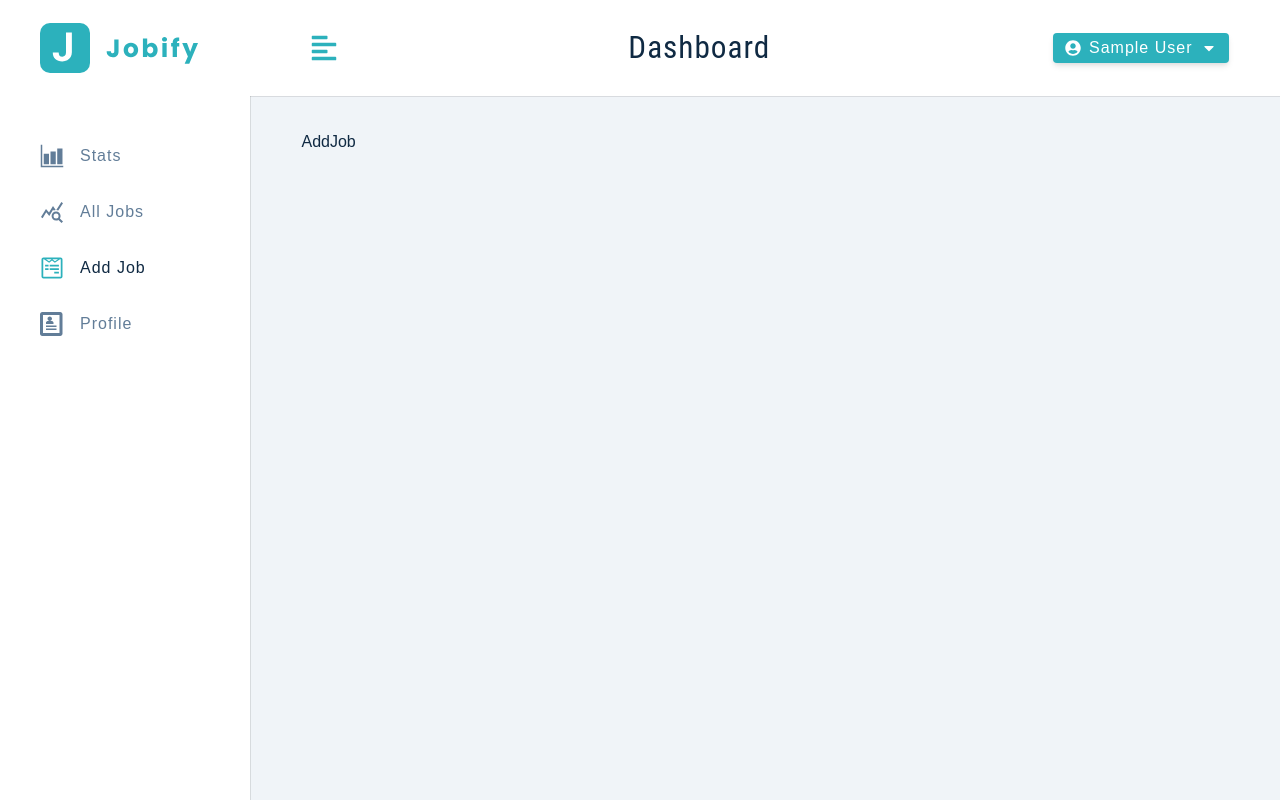
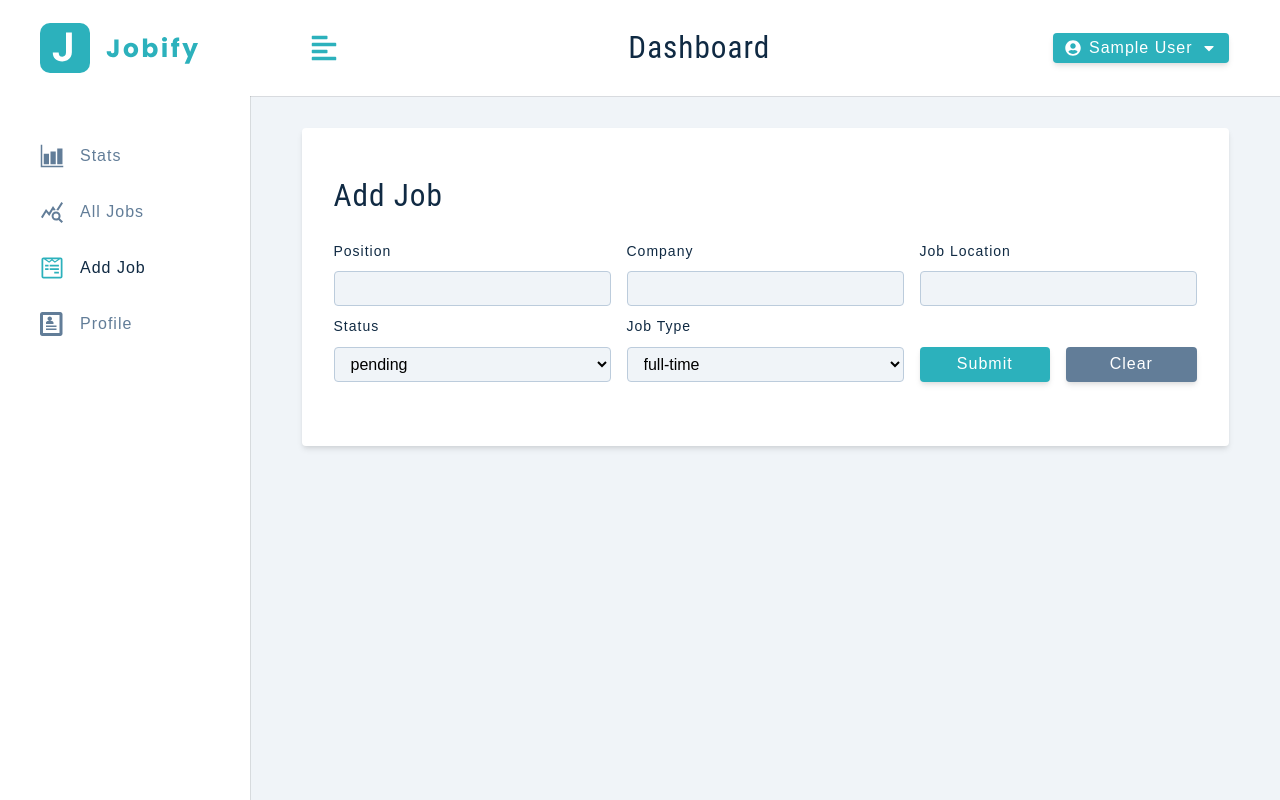
Before and after one commit to rakitenkogermans/mern-job-tracking-app, a React (Create React App) app in the folder client/: page /add-job in a window 1280 px wide. Built offline with nearby package versions, Linux system fonts and the light colour scheme; sample sign-in values are in the browser's storage.

Commit message:
create job frontend

```diff
--- /dev/null
+++ b/client/src/components/FormRowSelect.tsx
@@ -0,0 +1,30 @@
+import React from 'react';
+
+type FormRowSelectProps = {
+    labelText?: string;
+    name: string;
+    value: string;
+    handleChange: (e: React.ChangeEvent<HTMLInputElement | HTMLSelectElement>) => void;
+    list: string[];
+};
+
+const FormRowSelect: React.FC<FormRowSelectProps> = ({ labelText, name, value, handleChange, list }) => {
+    return (
+        <div className="form-row">
+            <label htmlFor={name} className="form-label">
+                {labelText || name}
+            </label>
+            <select name={name} value={value} onChange={handleChange} className="form-select">
+                {list.map((itemValue, index) => {
+                    return (
+                        <option key={index} value={itemValue}>
+                            {itemValue}
+                        </option>
+                    );
+                })}
+            </select>
+        </div>
+    );
+};
+
+export default FormRowSelect;
--- a/client/src/components/index.ts
+++ b/client/src/components/index.ts
@@ -4,5 +4,6 @@ import Alert from './Alert';
 import Navbar from './Navbar';
 import SmallSidebar from './SmallSidebar';
 import BigSidebar from './BigSidebar';
+import FormRowSelect from './FormRowSelect';
 
-export { Logo, FormRow, Alert, Navbar, SmallSidebar, BigSidebar };
+export { Logo, FormRow, Alert, Navbar, SmallSidebar, BigSidebar, FormRowSelect };
--- a/client/src/context/actions.tsx
+++ b/client/src/context/actions.tsx
@@ -9,6 +9,11 @@ export enum AppActionTypes {
     UPDATE_USER_ERROR = 'UPDATE_USER_ERROR',
     TOGGLE_SIDEBAR = 'TOGGLE_SIDEBAR',
     LOGOUT_USER = 'LOGOUT_USER',
+    HANDLE_CHANGE = 'HANDLE_CHANGE',
+    CLEAR_VALUES = 'CLEAR_VALUES',
+    CREATE_JOB_BEGIN = 'CREATE_JOB_BEGIN',
+    CREATE_JOB_SUCCESS = 'CREATE_JOB_SUCCESS',
+    CREATE_JOB_ERROR = 'CREATE_JOB_ERROR',
 }
 
 export interface AppAction {
--- a/client/src/context/appContext.tsx
+++ b/client/src/context/appContext.tsx
@@ -18,11 +18,24 @@ const initialState: StateType = {
     user: user ? JSON.parse(user) : null,
     token: token,
     userLocation: userLocation || '',
-    jobLocation: userLocation || '',
+
     showSidebar: false,
     toggleSidebar: function () {},
     logoutUser: function () {},
     updateUser: async function () {},
+
+    isEditing: false,
+    editJobId: '',
+    position: '',
+    company: '',
+    jobLocation: userLocation || '',
+    jobTypeOptions: ['full-time', 'part-time', 'remote', 'internship'],
+    jobType: 'full-time',
+    statusOptions: ['pending', 'interview', 'declined'],
+    status: 'pending',
+    handleChange: function () {},
+    clearValues: function () {},
+    createJob: async function () {},
 };
 
 const AppContext = createContext<StateType>(initialState);
@@ -128,7 +141,38 @@ const AppProvider: React.FC<{ children: React.ReactNode }> = ({ children }) => {
         clearAlert();
     };
 
-    return <AppContext.Provider value={{ ...state, displayAlert, setupUser, toggleSidebar, logoutUser, updateUser }}>{children}</AppContext.Provider>;
+    const handleChange = (name: string, value: string) => {
+        dispatch({ type: AppActionTypes.HANDLE_CHANGE, payload: { name, value } });
+    };
+
+    const clearValues = () => {
+        dispatch({ type: AppActionTypes.CLEAR_VALUES });
+    };
+
+    const createJob = async () => {
+        dispatch({ type: AppActionTypes.CREATE_JOB_BEGIN });
+        try {
+            const { position, company, jobLocation, jobType, status } = state;
+            await authFetch.post('/jobs', { position, company, jobLocation, jobType, status });
+            dispatch({ type: AppActionTypes.CREATE_JOB_SUCCESS });
+            clearValues();
+        } catch (err) {
+            if (err instanceof AxiosError) {
+                if (err.response?.status !== 401) {
+                    dispatch({ type: AppActionTypes.CREATE_JOB_ERROR, payload: { msg: err.response?.data.msg } });
+                }
+            }
+        }
+        clearAlert();
+    };
+
+    return (
+        <AppContext.Provider
+            value={{ ...state, displayAlert, setupUser, toggleSidebar, logoutUser, updateUser, handleChange, clearValues, createJob }}
+        >
+            {children}
+        </AppContext.Provider>
+    );
 };
 
 const useAppContext = () => {
--- a/client/src/context/reducer.tsx
+++ b/client/src/context/reducer.tsx
@@ -89,6 +89,45 @@ const reducer: React.Reducer<StateType, AppAction> = (state, action) => {
         return { ...initialState, user: null, token: null, userLocation: '', jobLocation: '' };
     }
 
+    if (action.type === AppActionTypes.HANDLE_CHANGE) {
+        return { ...state, [action.payload.name]: action.payload.value };
+    }
+
+    if (action.type === AppActionTypes.CLEAR_VALUES) {
+        return {
+            ...state,
+            isEditing: false,
+            editJobId: '',
+            position: '',
+            company: '',
+            jobLocation: state.userLocation,
+            jobType: 'full-time',
+            status: 'pending',
+        };
+    }
+
+    if (action.type === AppActionTypes.CREATE_JOB_BEGIN) {
+        return { ...state, isLoading: true };
+    }
+    if (action.type === AppActionTypes.CREATE_JOB_SUCCESS) {
+        return {
+            ...state,
+            isLoading: false,
+            showAlert: true,
+            alertType: 'success',
+            alertText: 'New Job Created!',
+        };
+    }
+    if (action.type === AppActionTypes.CREATE_JOB_ERROR) {
+        return {
+            ...state,
+            isLoading: false,
+            showAlert: true,
+            alertType: 'danger',
+            alertText: action.payload.msg,
+        };
+    }
+
     throw new Error(`no such action :${action.type}`);
 };
 
--- a/client/src/pages/dashboard/AddJob.tsx
+++ b/client/src/pages/dashboard/AddJob.tsx
@@ -1,9 +1,80 @@
 import React from 'react';
+import { FormRow, Alert, FormRowSelect } from '../../components';
+import { useAppContext } from '../../context/appContext';
+import Wrapper from '../../assets/wrappers/DashboardFormPage';
 
 type AddJobProps = {};
 
 const AddJob: React.FC<AddJobProps> = ({}) => {
-    return <>AddJob</>;
+    const {
+        showAlert,
+        displayAlert,
+        position,
+        company,
+        jobLocation,
+        jobType,
+        jobTypeOptions,
+        status,
+        statusOptions,
+        isEditing,
+        handleChange,
+        clearValues,
+        isLoading,
+        createJob,
+    } = useAppContext();
+
+    const handleSubmit = async (e: React.MouseEvent<HTMLButtonElement>) => {
+        e.preventDefault();
+
+        if (!position || !company || !jobLocation) {
+            displayAlert();
+            return;
+        }
+        if (isEditing) {
+            console.log('edit job');
+            return;
+        }
+        await createJob();
+        console.log('create job');
+    };
+
+    const handleJobInput = (e: React.ChangeEvent<HTMLInputElement | HTMLSelectElement>) => {
+        const name = e.target.name;
+        const value = e.target.value;
+        handleChange(name, value);
+    };
+
+    return (
+        <Wrapper>
+            <form className="form">
+                <h3>{isEditing ? 'edit job' : 'add job'}</h3>
+                {showAlert && <Alert />}
+                <div className="form-center">
+                    <FormRow type="text" name="position" value={position} handleChange={handleJobInput} />
+                    <FormRow type="text" name="company" value={company} handleChange={handleJobInput} />
+                    <FormRow type="text" labeltText="job location" name="jobLocation" value={jobLocation} handleChange={handleJobInput} />
+                    <FormRowSelect name="status" value={status} handleChange={handleJobInput} list={statusOptions} />
+                    <FormRowSelect labelText="job type" name="jobType" value={jobType} handleChange={handleJobInput} list={jobTypeOptions} />
+                    <div className="btn-container">
+                        <button className="btn btn-block submit-btn" type="submit" onClick={handleSubmit} disabled={isLoading}>
+                            submit
+                        </button>
+                        <button
+                            className="btn btn-block clear-btn"
+                            type="button"
+                            onClick={(e: React.MouseEvent<HTMLButtonElement>) => {
+                                e.preventDefault();
+                                clearValues();
+                            }}
+                            disabled={isLoading}
+                        >
+                            clear
+                        </button>
+                    </div>
+                </div>
+            </form>
+        </Wrapper>
+    );
 };
 
 export default AddJob;
```
Also changed, not shown: client/src/types/types.ts (+14 -1 lines), 1 other file (tests, documents, lock files or other folders).
